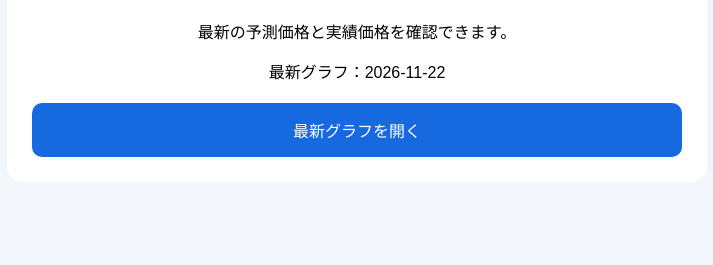
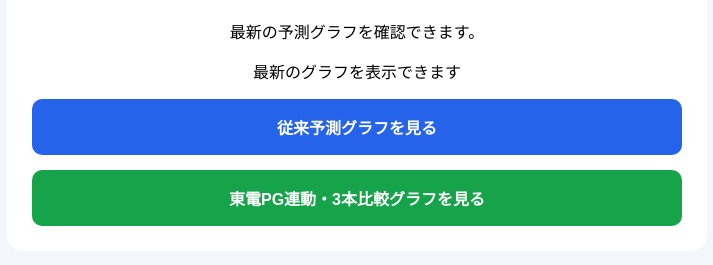
Before and after one commit to isamunaomi2000-lab/jepx-auto-data, a plain HTML site: page index.html in a window 1280 px wide. Shown: the part 153-418 px from the top of the page, without its empty margins (283-996 px from the left). Drawn offline with Linux system fonts and the light colour scheme.

Commit message:
Update index.html

```diff
--- a/index.html
+++ b/index.html
@@ -20,56 +20,104 @@ main {
 }
 a {
   display: block;
-  padding: 15px;
-  margin-top: 20px;
-  background: #1769e0;
+  padding: 16px;
+  margin-top: 15px;
   color: white;
   border-radius: 10px;
   text-decoration: none;
+  font-weight: bold;
 }
+.blue { background: #2563eb; }
+.green { background: #16a34a; }
+.hidden { display: none; }
 </style>
 </head>
 <body>
 <main>
 <h1>JEPX 東京エリア価格予測</h1>
-<p>最新の予測価格と実績価格を確認できます。</p>
+<p>最新の予測グラフを確認できます。</p>
 <p id="status">最新データを確認中...</p>
-<a id="chart" href="#">最新グラフを開く</a>
+
+<a id="base" class="blue hidden" href="#">
+従来予測グラフを見る
+</a>
+
+<a id="comparison" class="green hidden" href="#">
+東電PG連動・3本比較グラフを見る
+</a>
 </main>
+
 <script>
-(async function () {
-  const status = document.getElementById("status");
-  const link = document.getElementById("chart");
-  const now = new Date();
-  const japan = new Date(now.toLocaleString("en-US", {
-    timeZone: "Asia/Tokyo"
-  }));
+function japanDate(offset) {
+  const parts = new Intl.DateTimeFormat("en-US", {
+    timeZone: "Asia/Tokyo",
+    year: "numeric",
+    month: "2-digit",
+    day: "2-digit"
+  }).formatToParts(new Date());
 
-  for (let offset = 1; offset >= -7; offset--) {
-    const day = new Date(japan);
-    day.setDate(day.getDate() + offset);
-    const date = [
-      day.getFullYear(),
-      String(day.getMonth() + 1).padStart(2, "0"),
-      String(day.getDate()).padStart(2, "0")
-    ].join("-");
+  const values = Object.fromEntries(
+    parts.map(p => [p.type, p.value])
+  );
 
-    const url = "data/charts/" + date + ".html";
-    const response = await fetch(url, { method: "HEAD" });
+  const date = new Date(Date.UTC(
+    Number(values.year),
+    Number(values.month) - 1,
+    Number(values.day) + offset
+  ));
 
-    if (response.ok) {
-      link.href = url;
-      status.textContent = "最新グラフ：" + date;
-      return;
+  return date.toISOString().slice(0, 10);
+}
+
+async function findLatest(folder) {
+  for (let offset = 1; offset >= -14; offset--) {
+    const date = japanDate(offset);
+    const url = folder + "/" + date + ".html";
+
+    try {
+      const response = await fetch(url, {
+        method: "HEAD",
+        cache: "no-store"
+      });
+
+      if (response.ok) {
+        return { date, url };
+      }
+    } catch (error) {
+      console.log("Checking:", url);
     }
   }
+  return null;
+}
 
-  status.textContent = "グラフはまだ準備中です。";
-  link.style.display = "none";
-})().catch(function () {
-  document.getElementById("status").textContent =
-    "データの確認に失敗しました。再読み込みしてください。";
-});
+async function main() {
+  const status = document.getElementById("status");
+
+  const [base, comparison] = await Promise.all([
+    findLatest("data/charts"),
+    findLatest("data/comparison")
+  ]);
+
+  if (base) {
+    const button = document.getElementById("base");
+    button.href = base.url;
+    button.classList.remove("hidden");
+  }
+
+  if (comparison) {
+    const button = document.getElementById("comparison");
+    button.href = comparison.url;
+    button.classList.remove("hidden");
+  }
+
+  if (base || comparison) {
+    status.textContent = "最新のグラフを表示できます";
+  } else {
+    status.textContent = "グラフは現在準備中です";
+  }
+}
+
+main();
 </script>
 </body>
 </html>
```
